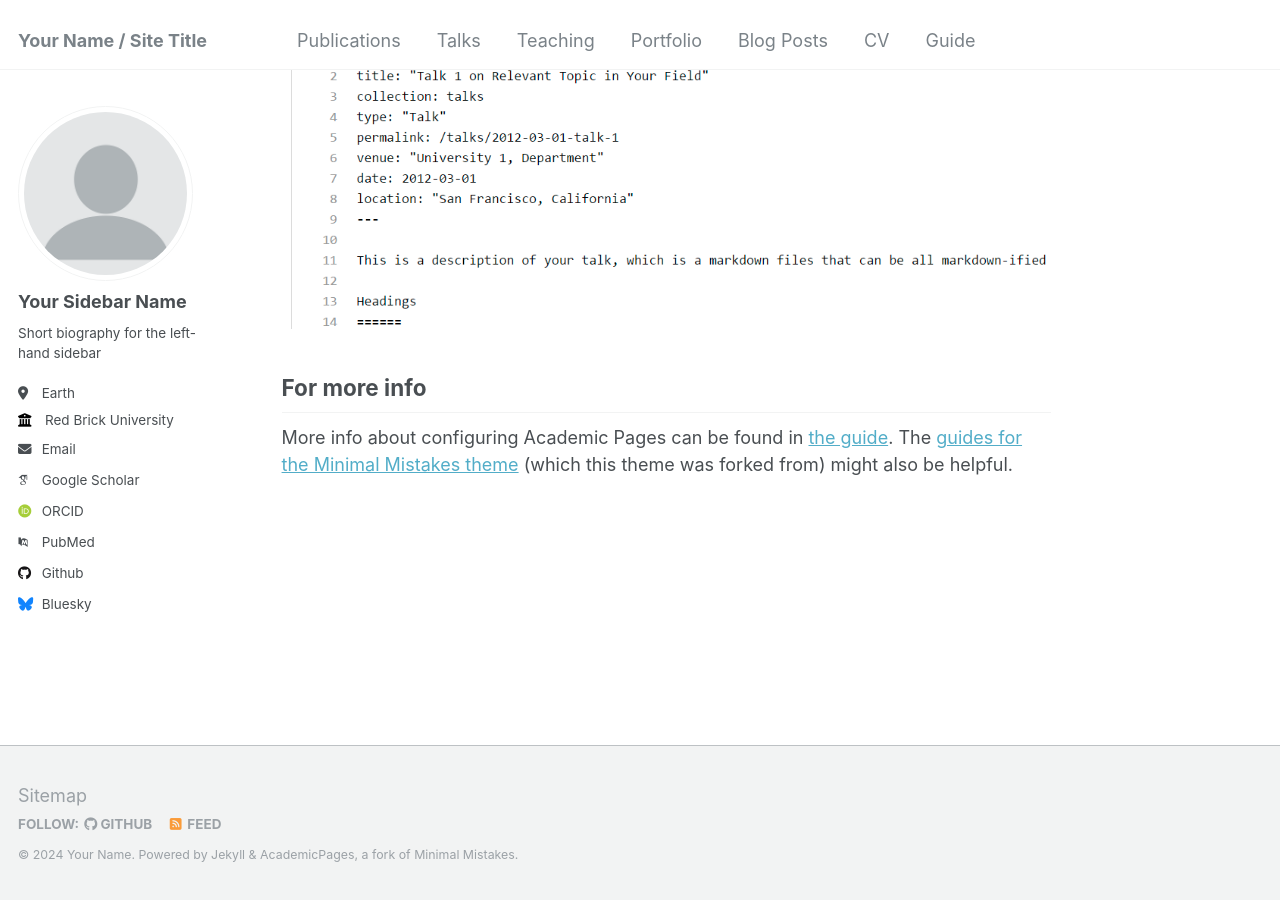
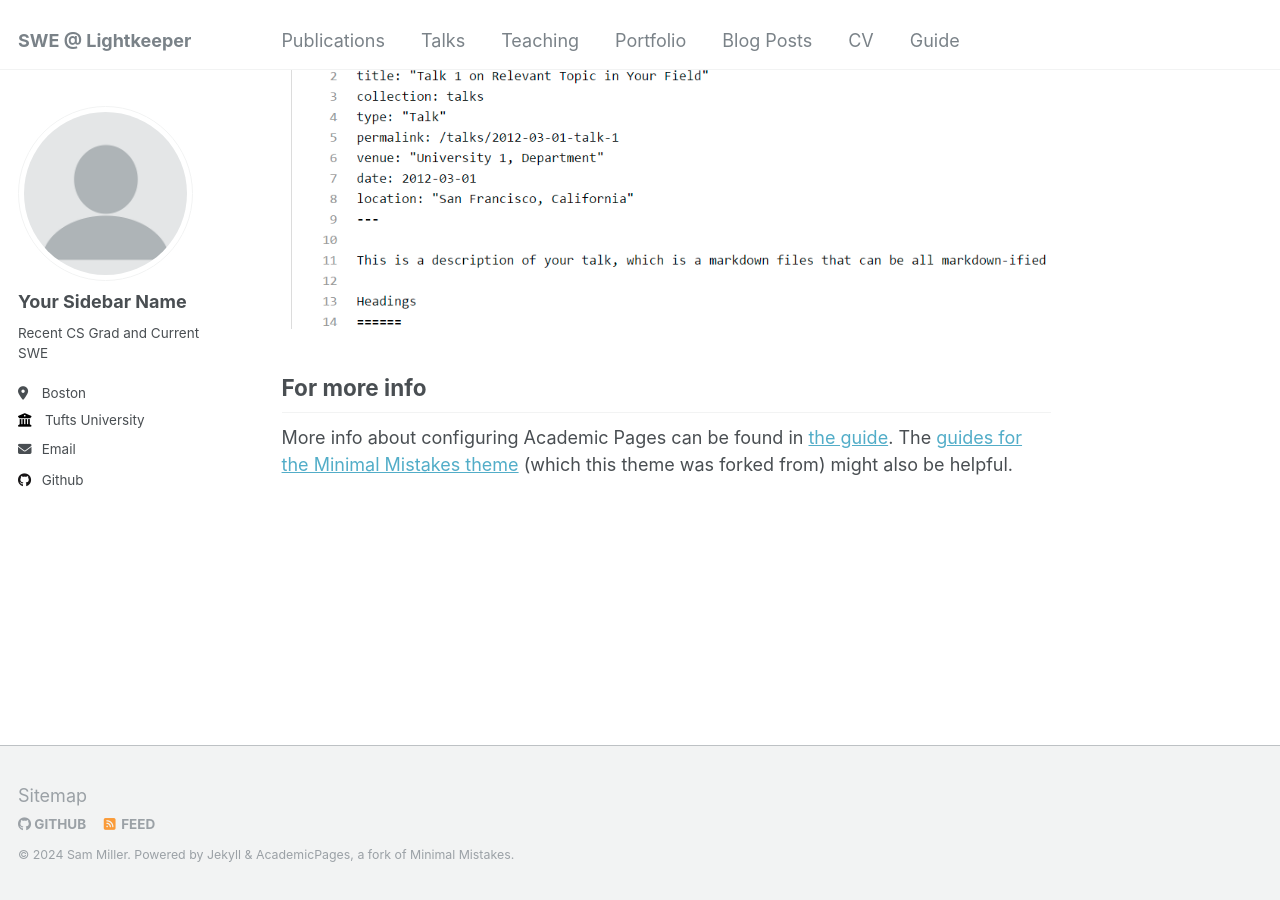
Before and after one commit to ssharifm33/portfolio, a Jekyll site: the page built from _pages/about.md, in a window 1280 px wide and 900 px high, scrolled down 2660 px. Built offline with Jekyll 4.4.1, drawn with Linux system fonts in a browser that asks for light colours; some web fonts are replaced.

Commit message:
modified yaml

```diff
--- a/_config.yml
+++ b/_config.yml
@@ -7,12 +7,12 @@
 # server process.
 
 # Basic Site Settings
-locale                   : "en-US"
-title                    : "Your Name / Site Title"
+locale                   : "Milwaukee, WI"
+title                    : "SWE @ Lightkeeper"
 title_separator          : "-"
-name                     : &name "Your Name"
+name                     : &name "Sam Miller"
 description              : &description "personal description"
-url                      : https://academicpages.github.io # the base hostname & protocol for your site e.g. "https://mmistakes.github.io"
+url                      : https://ssharifm33.github.io # the base hostname & protocol for your site e.g. "https://mmistakes.github.io"
 baseurl                  : "" # the subpath of your site, e.g. "/blog"
 repository               : "academicpages/academicpages.github.io"
 
@@ -24,31 +24,31 @@ author:
   avatar           : "profile.png"
   name             : "Your Sidebar Name"
   pronouns         : # example: "she/her"
-  bio              : "Short biography for the left-hand sidebar"
-  location         : "Earth"
-  employer         : "Red Brick University"
+  bio              : "Recent CS Grad and Current SWE"
+  location         : "Boston"
+  employer         : "Tufts University"
   uri              : # URL
-  email            : "none@example.org"
+  email            : "samsharifmiller@lightkeeper.com"
 
   # Academic websites
   arxiv            : # URL - Update with the correct link to your profile
-  googlescholar    : "https://scholar.google.com/citations?user=PS_CX0AAAAAJ"
+  googlescholar    : #"https://scholar.google.com/citations?user=PS_CX0AAAAAJ"
   impactstory      : # URL
-  orcid            : "http://orcid.org/yourorcidurl"
+  orcid            : #"http://orcid.org/yourorcidurl"
   semantic         : # URL
-  pubmed           : "https://www.ncbi.nlm.nih.gov/pubmed/?term=john+snow"
+  pubmed           : #"https://www.ncbi.nlm.nih.gov/pubmed/?term=john+snow"
   researchgate     : # URL
 
   # Repositories and software development
   bitbucket        : # Username - Update with your username on the site
   codepen          : # Username
   dribbble         : # Username
-  github           : "academicpages"
+  github           : "ssharifm33"
   kaggle           : # Username
   stackoverflow    : # User number or user number and name (i.e., use "1" or "1/jeff-atwood")
 
   # Social media
-  bluesky          : "bsky.app" # Replace this with you Bluesky username
+  bluesky          : #"bsky.app" # Replace this with you Bluesky username
   facebook         : # Username
   flickr           : # Username
   foursquare       : # Username
```
